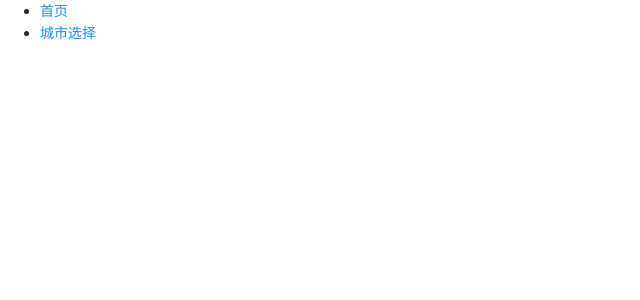
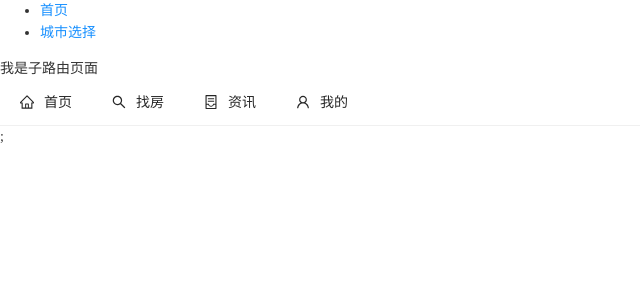
Before and after one commit to ynn1830084621/hkzf-project, a React (Create React App) app in the folder hkzf-mobile/: page /home/news in a window 1280 px wide. Before the commit this address had no page. Shown: the top 300 px of the page, without its empty margins (0-640 px from the left). Built offline with nearby package versions, Linux system fonts and the light colour scheme.

Commit message:
"嵌套路由的应用"

```diff
--- a/hkzf-mobile/public/index.html
+++ b/hkzf-mobile/public/index.html
@@ -24,7 +24,7 @@
       work correctly both with client-side routing and a non-root public URL.
       Learn how to configure a non-root public URL by running `npm run build`.
     -->
-    <title>React App</title>
+    <title>React 好客租房</title>
   </head>
   <body>
     <noscript>You need to enable JavaScript to run this app.</noscript>
--- a/hkzf-mobile/src/App.js
+++ b/hkzf-mobile/src/App.js
@@ -3,6 +3,7 @@ import React from 'react';
 import { BrowserRouter as Router, Routes, Route, Link  } from 'react-router-dom';
 import Home from './pages/Home';
 import CityList from './pages/CityList';
+import News from './pages/News';
 
 function App() {
     return (
@@ -13,8 +14,10 @@ function App() {
                     <li><Link to='/citylist'>城市选择</Link></li>
                 </ul>
             <Routes>
-                <Route path='/home' element={<Home/>} />
-                <Route path='/citylist' element={<CityList/>} />
+                <Route path='/home' exact element={<Home/>}>
+                    <Route path='news' exact element={<News/>}/>
+                </Route>
+                <Route path='/citylist' exact element={<CityList/>} />
             </Routes>
             </div>
         </Router>
--- a/hkzf-mobile/src/index.css
+++ b/hkzf-mobile/src/index.css
@@ -0,0 +1,12 @@
+@import 'antd/dist/antd.css';
+
+html, body {
+    height: 100%;
+    font-family: 'Microsoft YaHei';
+    color: #333;
+    background-color: #fff;
+}
+
+* {
+    box-sizing: border-box;
+}
--- a/hkzf-mobile/src/index.js
+++ b/hkzf-mobile/src/index.js
@@ -1,7 +1,8 @@
 import React from 'react';
 import ReactDOM from 'react-dom/client';
 import App from './App'
-import 'antd/dist/antd.css'
+
+import './index.css'
 
 const root = ReactDOM.createRoot(document.getElementById('root'));
 root.render(<App />);
--- a/hkzf-mobile/src/pages/Home/index.js
+++ b/hkzf-mobile/src/pages/Home/index.js
@@ -1,9 +1,50 @@
-import React, { Component } from 'react';
+import React, { useState } from 'react';
+import { Outlet } from 'react-router-dom';
+import { Menu } from 'antd';
+import { HomeOutlined, SearchOutlined, ContainerOutlined, UserOutlined } from '@ant-design/icons';
 
-class Home extends Component {
-    render() {
-        return ( <div>这是首页</div> );
+const items = [
+    {
+        label: '首页',
+        key: 'home',
+        icon: <HomeOutlined />,
+    },
+    {
+        label: '找房',
+        key: 'house',
+        icon: <SearchOutlined />,
+    },
+    {
+        label: '资讯',
+        key: 'news',
+        icon: <ContainerOutlined />,
+    },
+    {
+        label: '我的',
+        key: 'Mine',
+        icon: <UserOutlined />,
+    },
+];
+function Home() {
+    const [selectable, setSelectable] = useState('首页')
+    const [hover, setHover] = useState(false)
+    const [fullSceen, setFullSceen] = useState()
+    const FullSceen = () => {
+        setFullSceen({
+            fullScern: this.fullSceen ? {position:'fixed', height:'100%', width:'100%', top:0} : {height: 400}
+        })
     }
+    return (
+        <div>
+            <Outlet/>
+            <Menu
+                selectable={FullSceen}
+                triggerSubMenuAction={hover}
+                mode="horizontal"
+                items={items}
+            />;
+        </div>
+    );
 }
 
 export default Home;
--- /dev/null
+++ b/hkzf-mobile/src/pages/News/index.js
@@ -0,0 +1,12 @@
+import React, { Component } from 'react';
+
+class News extends Component {
+    render() {
+        return (
+            <div>
+                我是子路由页面
+            </div>
+        );
+    }
+}
+export default News;
```
